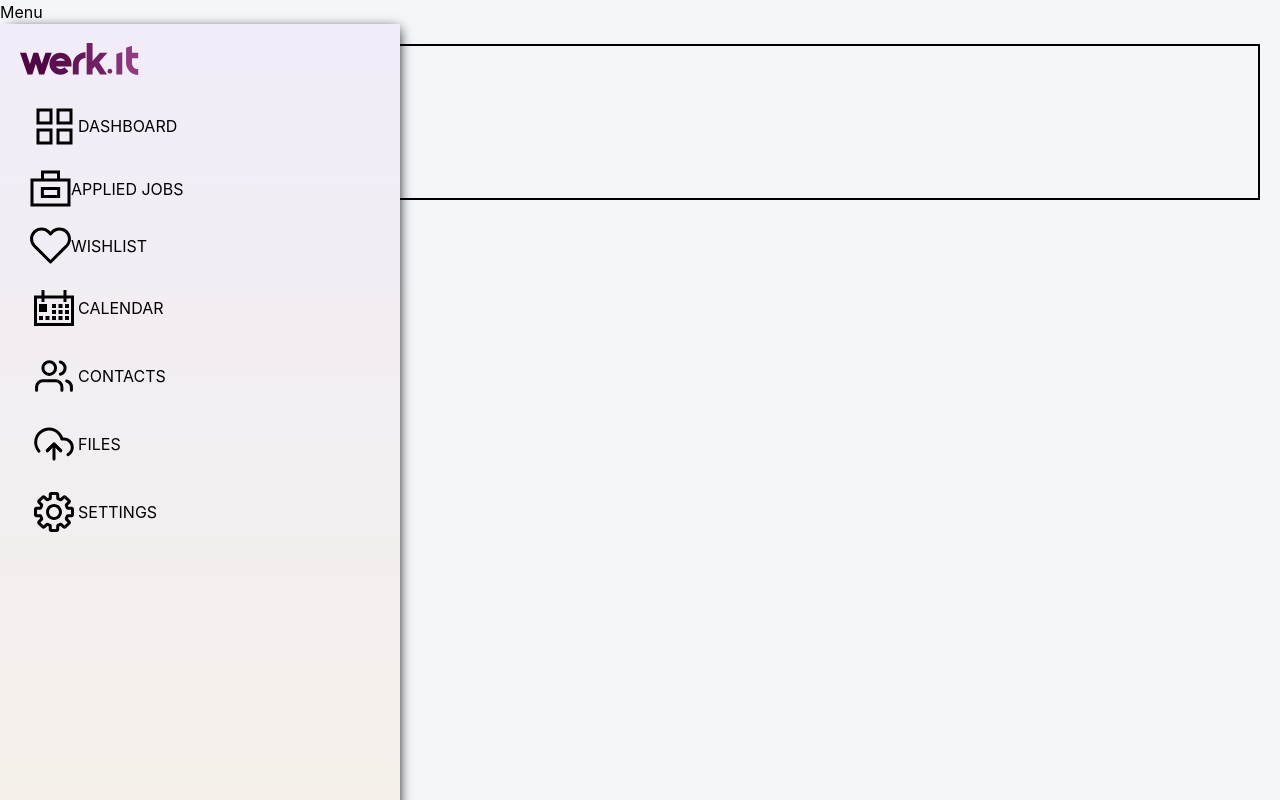
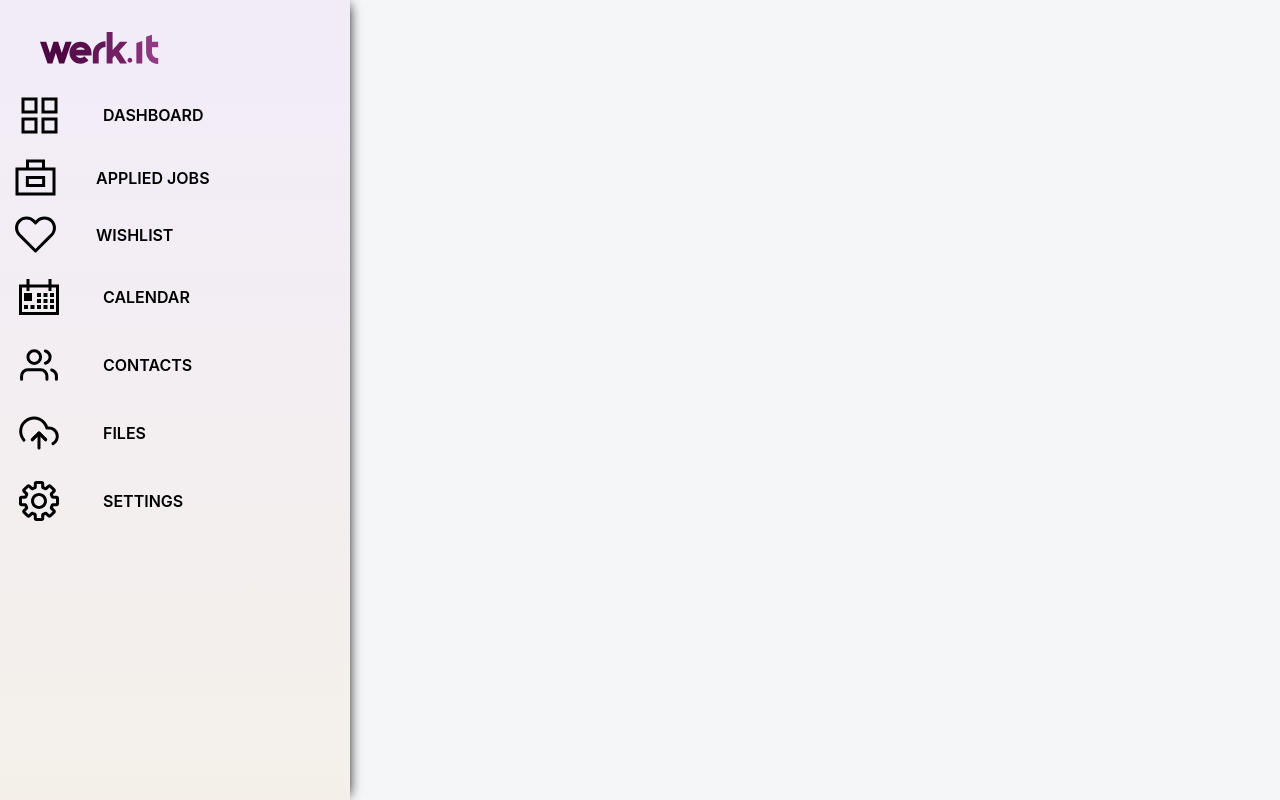
Before and after one commit to tweiss777/werk.it, a React (Create React App) app in the folder client/: page / in a window 1280 px wide. Built offline with nearby package versions, Linux system fonts and the light colour scheme.

Commit message:
adjusted menu bar layout

```diff
--- a/client/src/components/MenuBar.tsx
+++ b/client/src/components/MenuBar.tsx
@@ -20,7 +20,7 @@ function MenuBar({ isDisplayed }: IProps) {
     return (
       <div className="menu-bar-container">
         <div className="menu-bar">
-          <div className="profile-info">
+          <div className="logo">
             <LogoSVG />
 
           </div>
--- a/client/src/components/NavigationBar.tsx
+++ b/client/src/components/NavigationBar.tsx
@@ -14,8 +14,7 @@ function NavigationBar() {
   }
 
   return (
-    <div className="font-inter">
-      <button onClick={handleDisplayMenu}>Menu</button>
+    <div className="h-full font-inter">
       <MenuBar />
     </div>
 
--- a/client/src/styles/menubar.css
+++ b/client/src/styles/menubar.css
@@ -3,51 +3,41 @@
 
 .menu-bar-container{
     background: linear-gradient(180deg, #F2ECF9 0%, #F4F0E9 100%);;
-    position: fixed;
-    min-width: 400px;
-    max-width: 600px;
+    /* position: fixed; */
+    min-width: 300px;
+    max-width: 350px;
     height: 100%;
     box-shadow: 4px 0px 12px -5px ;
-    animation: slide-in 0.5s
+    animation: slide-in 0.1s
 }
 
 
 
+
+
+
 .menu-bar-container > .menu-bar{
+    padding-top: 25px;
+
     @apply flex-col;
 
 }
 
-.profile-info{
-    align-items: center;
-    display: flex;
-    flex-direction: row;
-    flex-basis: 15%;
+.menu-bar .menu-item{
+    @apply flex flex-row space-x-10 font-semibold leading-5 w-full;
 
-    @apply mt-3 mb-3 ml-5 mr-5;
-}
+    padding-left: 10px;
+    margin: 20px auto;
+    transition: 0.3s ease-in;
+    border-left: solid rgba(255, 255, 255, 0) 5px;
 
-
-.profile-info > img {
-    flex-basis: 10%;
-    @apply rounded-full;
-    max-width: 318px;
-    max-height: 46px;
-}
-.profile-info > p {
-    text-align: center;
-    flex-basis: 90%;
-    font-size: 1.5rem;
-    margin-left: 3%;
-}
-
-.menu-bar .menu-item{
-    @apply flex flex-row;
-    padding-left: 10px;
-    margin: 20px 5%;
-    transition: 0.3s ease-in;
 }
 .menu-item:hover{
-    transform: scale(1.01);
-    color: #7b7b7b;
+    @apply bg-white;
+    border-left: #B10494 solid 5px;
+    color: #B10494;
+
 }
+.logo{
+    margin-left: 40px;
+}
```
